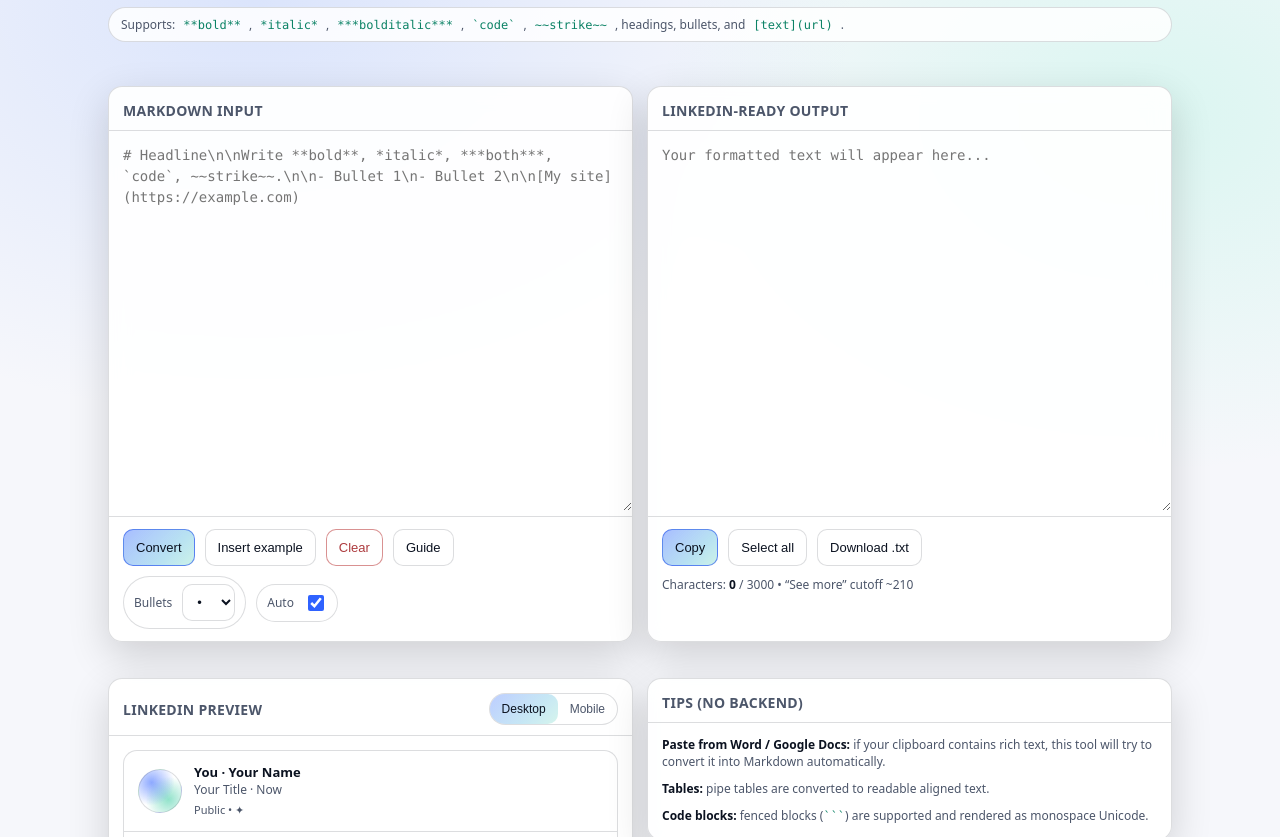
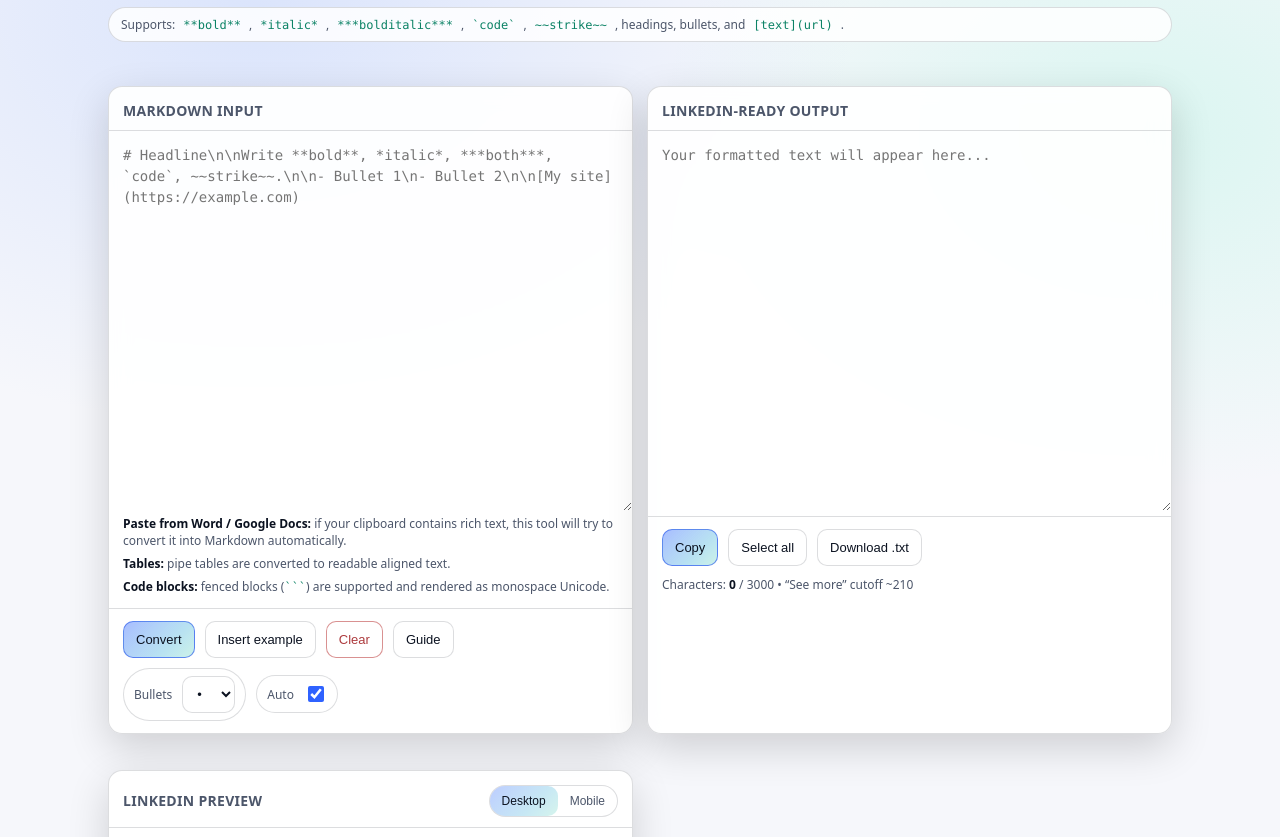
Before and after one commit to trsdn/md2linkedin, a plain HTML site: page index.html in a window 1280 px wide. Shown: the part 115-952 px from the top of the page. Drawn offline with Linux system fonts and the light colour scheme.

Commit message:
Move tips into input section

````diff
--- a/index.html
+++ b/index.html
@@ -401,6 +401,11 @@
     <section class="card">
       <header><h2>Markdown input</h2></header>
       <textarea id="md" spellcheck="false" placeholder="# Headline\n\nWrite **bold**, *italic*, ***both***, `code`, ~~strike~~.\n\n- Bullet 1\n- Bullet 2\n\n[My site](https://example.com)"></textarea>
+      <div class="hint" style="padding: 0 14px 12px;">
+        <div style="margin-bottom: 6px;"><strong style="color: var(--text);">Paste from Word / Google Docs:</strong> if your clipboard contains rich text, this tool will try to convert it into Markdown automatically.</div>
+        <div style="margin-bottom: 6px;"><strong style="color: var(--text);">Tables:</strong> pipe tables are converted to readable aligned text.</div>
+        <div><strong style="color: var(--text);">Code blocks:</strong> fenced blocks (<span class="mono">```</span>) are supported and rendered as monospace Unicode.</div>
+      </div>
       <div class="toolbar">
         <div class="left">
           <button id="btnConvert" class="primary" title="Convert now (useful when Auto is off)">Convert</button>
@@ -471,14 +476,6 @@
         </div>
       </div>
 
-      <div class="card">
-        <header><h2>Tips (no backend)</h2></header>
-        <div style="padding:14px;" class="hint">
-          <div style="margin-bottom: 10px;"><strong style="color: var(--text);">Paste from Word / Google Docs:</strong> if your clipboard contains rich text, this tool will try to convert it into Markdown automatically.</div>
-          <div style="margin-bottom: 10px;"><strong style="color: var(--text);">Tables:</strong> pipe tables are converted to readable aligned text.</div>
-          <div><strong style="color: var(--text);">Code blocks:</strong> fenced blocks (<span class="mono">```</span>) are supported and rendered as monospace Unicode.</div>
-        </div>
-      </div>
     </div>
   </section>
 
````
